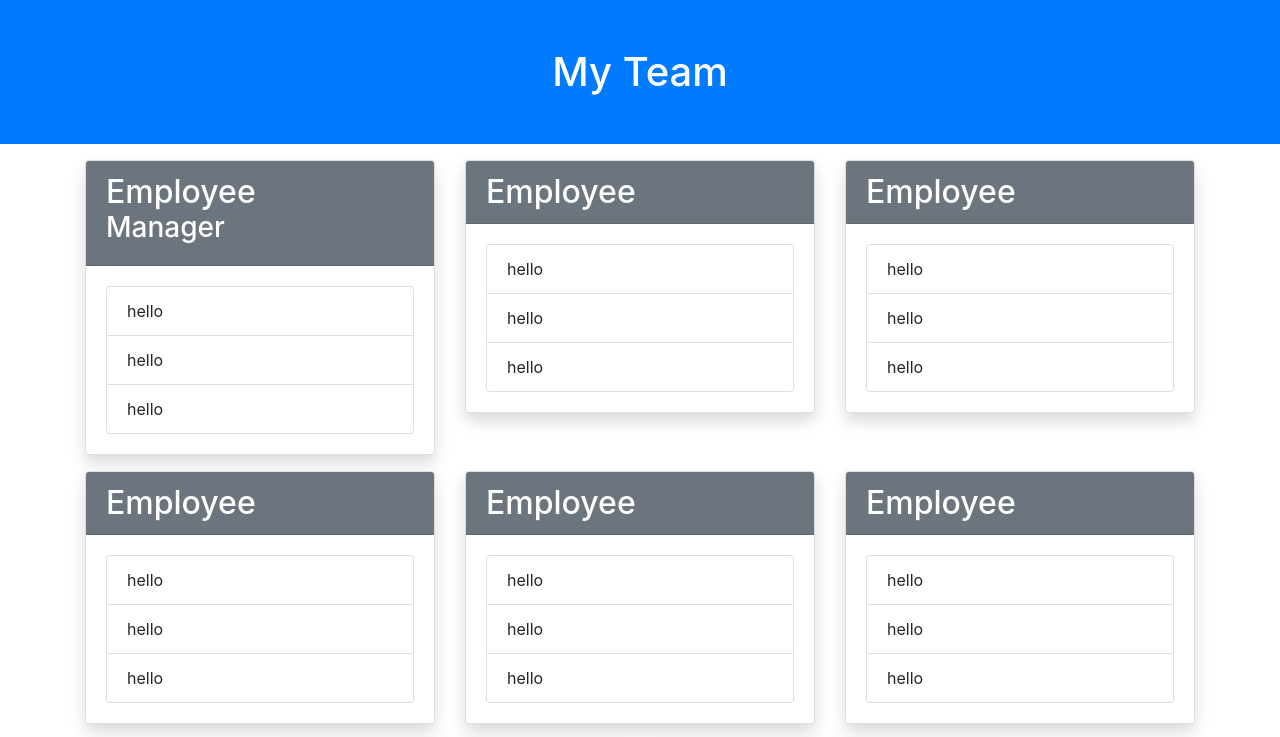
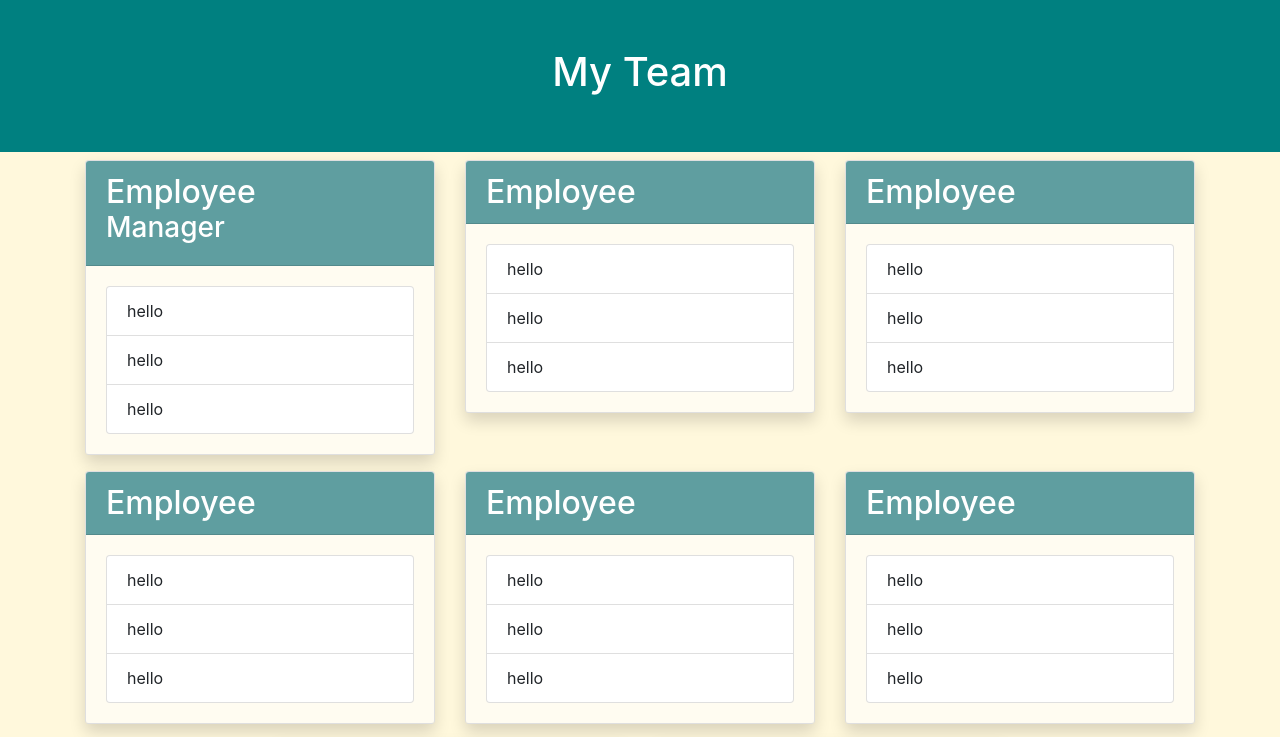
Before and after one commit to ZQWhiting/team-profile-generator, a website: page dist/HTML.html in a window 1280 px wide. Shown: the top 737 px of the page. Drawn offline with Linux system fonts and the light colour scheme.

Commit message:
html styling

```diff
--- a/dist/HTML.html
+++ b/dist/HTML.html
@@ -5,16 +5,17 @@
     <meta name="viewport" content="width=device-width, initial-scale=1.0">
     <title>My Team</title>
     <link rel="stylesheet" href="./css/bootstrap.min.css">
+    <link rel="stylesheet" href="./css/style.css">
 </head>
 <body>
     <header class='row'>
-        <h1 class="col text-center text-white bg-primary py-5">My Team</h1>
+        <h1 class="col text-center text-white py-5">My Team</h1>
     </header>
     <main class='container'>
         <div class="row row-cols-1 row-cols-md-2 row-cols-lg-3 justify-content-center">
             <div class="col my-2">
                 <div class="card shadow">
-                    <h2 class="card-header bg-secondary text-white">Employee<p class='h3'>Manager</p></h2>
+                    <h2 class="card-header text-white">Employee<p class='h3'>Manager</p></h2>
                     <div class="card-body">
                         <div class="list-group">
                             <div class="list-group-item">hello</div>
@@ -26,7 +27,7 @@
             </div>
             <div class="col my-2">
                 <div class="card shadow">
-                    <h2 class="card-header bg-secondary text-white">Employee</h2>
+                    <h2 class="card-header text-white">Employee</h2>
                     <div class="card-body">
                         <div class="list-group">
                             <div class="list-group-item">hello</div>
@@ -38,7 +39,7 @@
             </div>
             <div class="col my-2">
                 <div class="card shadow">
-                    <h2 class="card-header bg-secondary text-white">Employee</h2>
+                    <h2 class="card-header text-white">Employee</h2>
                     <div class="card-body">
                         <div class="list-group">
                             <div class="list-group-item">hello</div>
@@ -50,7 +51,7 @@
             </div>
             <div class="col my-2">
                 <div class="card shadow">
-                    <h2 class="card-header bg-secondary text-white">Employee</h2>
+                    <h2 class="card-header text-white">Employee</h2>
                     <div class="card-body">
                         <div class="list-group">
                             <div class="list-group-item">hello</div>
@@ -62,7 +63,7 @@
             </div>
             <div class="col my-2">
                 <div class="card shadow">
-                    <h2 class="card-header bg-secondary text-white">Employee</h2>
+                    <h2 class="card-header text-white">Employee</h2>
                     <div class="card-body">
                         <div class="list-group">
                             <div class="list-group-item">hello</div>
@@ -74,7 +75,7 @@
             </div>
             <div class="col my-2">
                 <div class="card shadow">
-                    <h2 class="card-header bg-secondary text-white">Employee</h2>
+                    <h2 class="card-header text-white">Employee</h2>
                     <div class="card-body">
                         <div class="list-group">
                             <div class="list-group-item">hello</div>
@@ -86,7 +87,7 @@
             </div>
             <div class="col my-2">
                 <div class="card shadow">
-                    <h2 class="card-header bg-secondary text-white">Employee</h2>
+                    <h2 class="card-header text-white">Employee</h2>
                     <div class="card-body">
                         <div class="list-group">
                             <div class="list-group-item">hello</div>
@@ -98,7 +99,7 @@
             </div>
             <div class="col my-2">
                 <div class="card shadow">
-                    <h2 class="card-header bg-secondary text-white">Employee</h2>
+                    <h2 class="card-header text-white">Employee</h2>
                     <div class="card-body">
                         <div class="list-group">
                             <div class="list-group-item">hello</div>
--- /dev/null
+++ b/dist/css/style.css
@@ -0,0 +1,15 @@
+header {
+    background-color: teal;
+}
+
+body {
+    background-color: rgb(255, 248, 220);
+}
+
+.card-header {
+    background-color: cadetblue
+}
+
+.card-body {
+    background-color: rgba(255, 248, 220, 0.4);
+}
```
